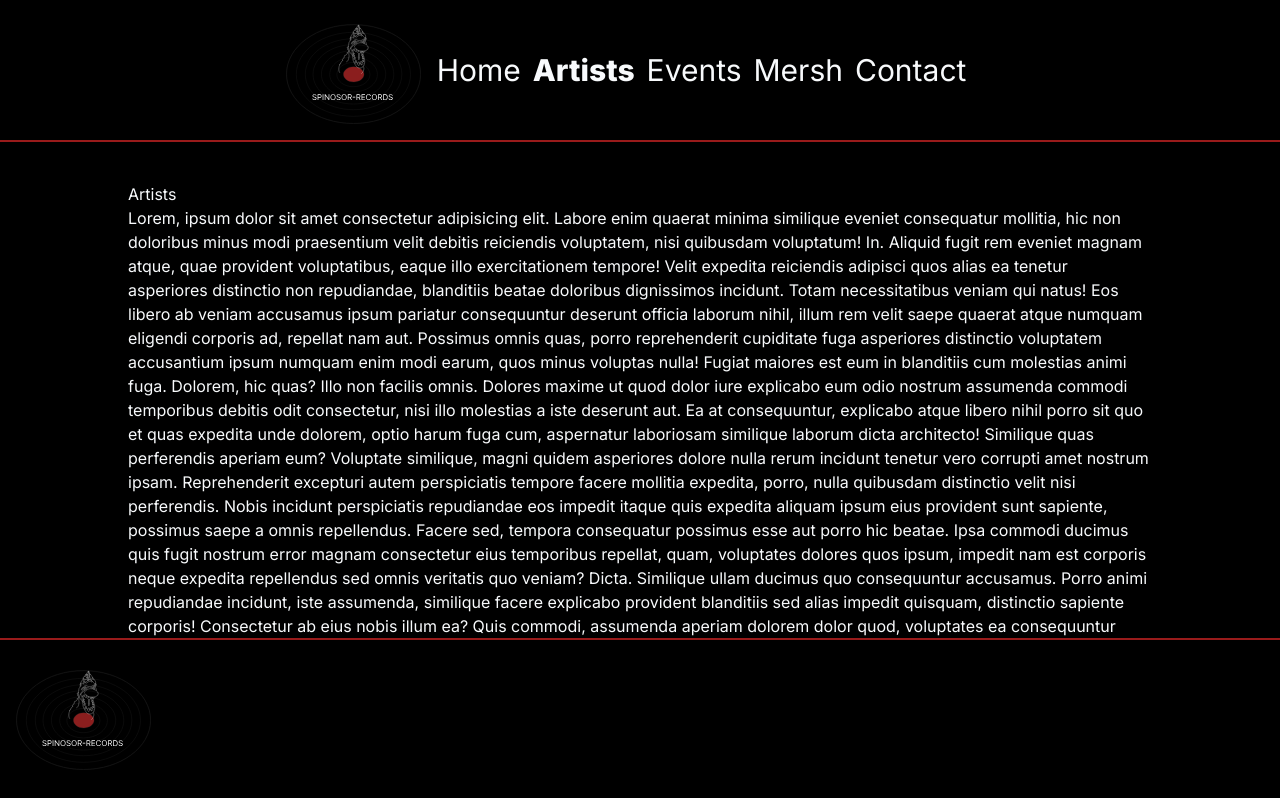
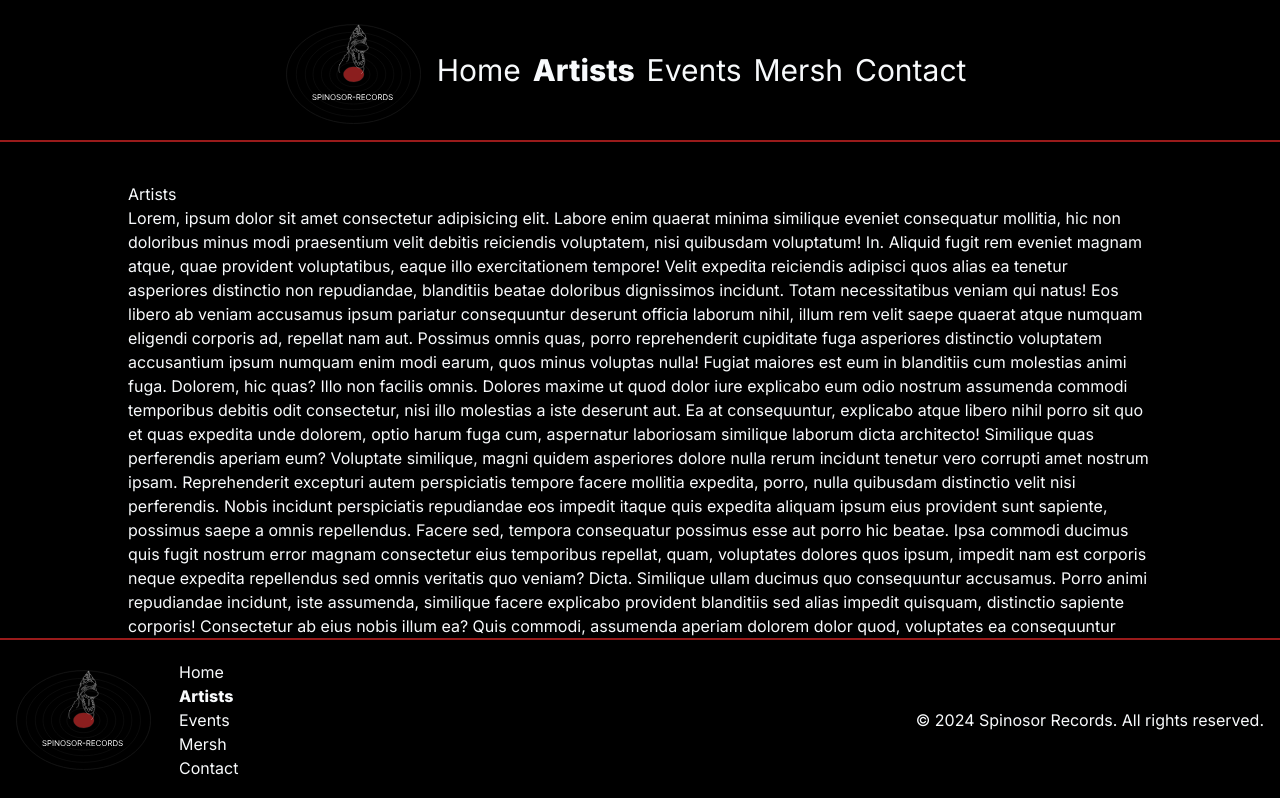
Before and after one commit to Funkysys/spinosor, a Next.js app: page /home/artists in a window 1280 px wide. Shown: the top 798 px of the page. Built offline with nearby package versions, Linux system fonts and the light colour scheme; what tailwindcss-animated would draw is missing.

Commit message:
add events page

```diff
--- a/app/components/Footer.tsx
+++ b/app/components/Footer.tsx
@@ -9,7 +9,7 @@ const Footer: React.FC = () => {
   console.log(pathname);
 
   return (
-    <footer className="fixed bottom-0 px-4 py-5 w-[100vw] bg-black border-t-2 border-t-red-800">
+    <footer className="fixed bottom-0 px-4 py-5 w-[100vw] bg-black border-t-2 border-t-red-800 text-slate-50">
       <div className="flex justify-between items-center">
         <div className="flex items-center">
           <div className="mr-3 cursor-pointer animate-fade-right animate-once animate-duration-[1000ms] animate-ease-in-out ">
```
